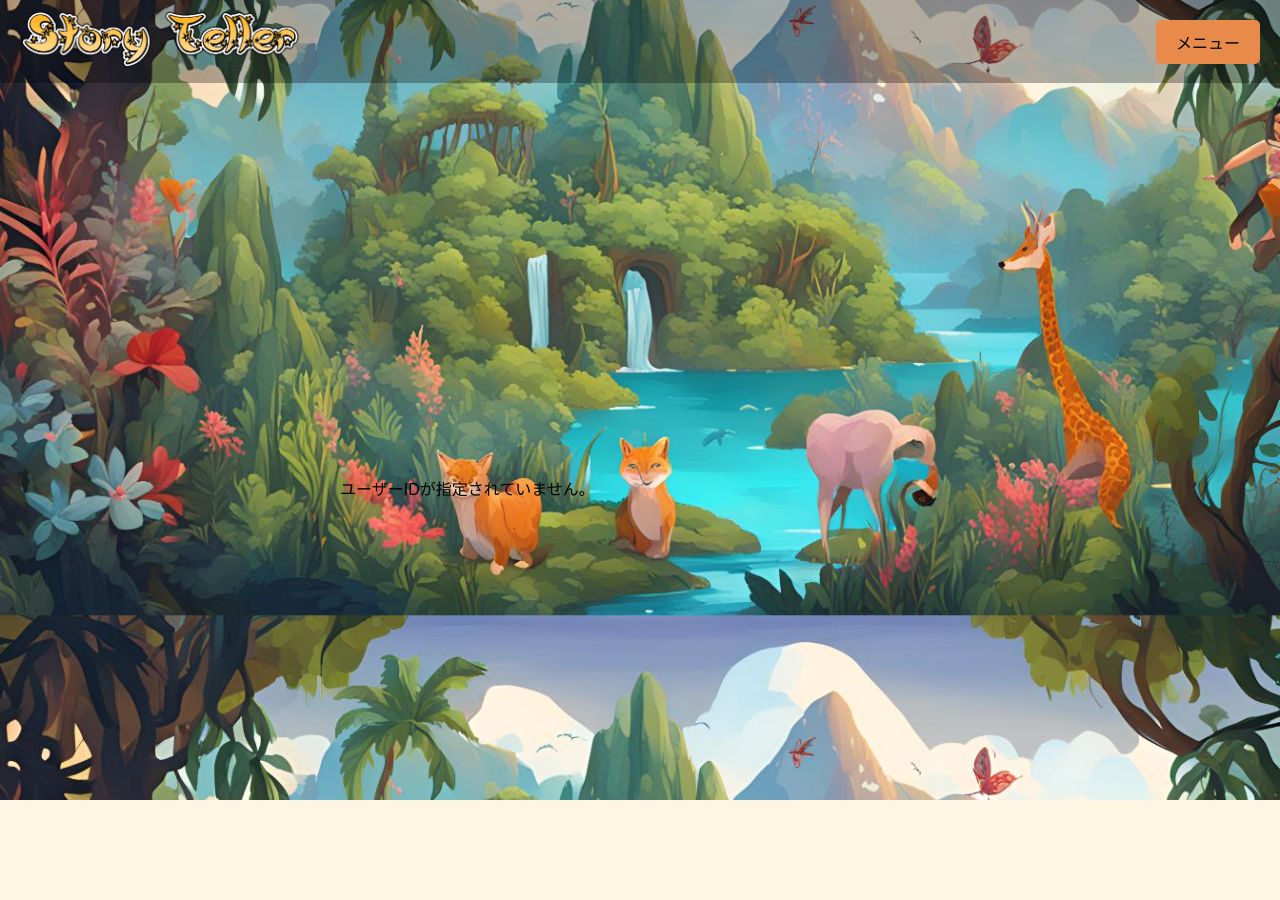
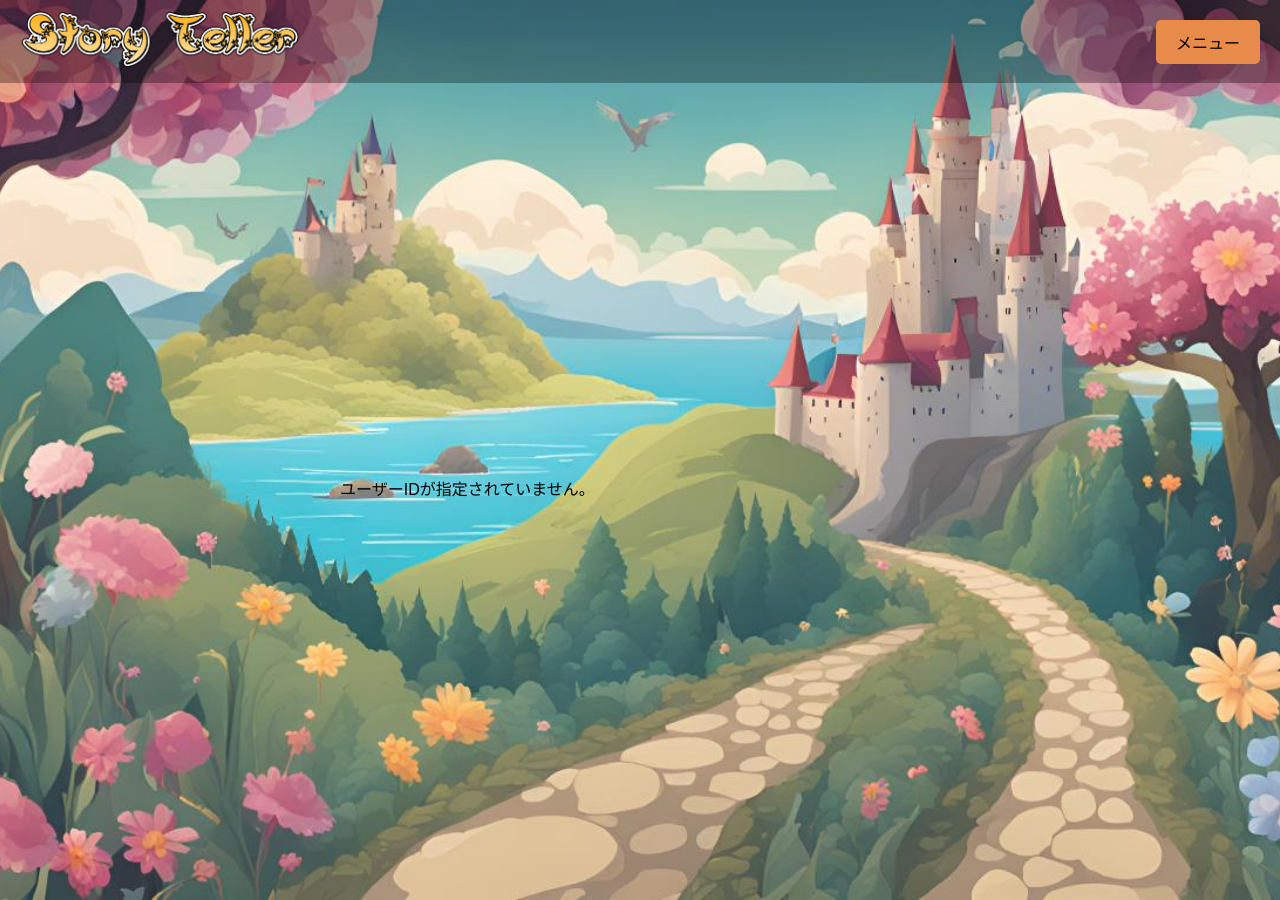
Before and after one commit to Shibabakainu/DeepImpact, a PHP site: page /resources/views/friend.php in a window 1280 px wide. Before the commit the page ends 800 px from the top, so only its background shows below. Run offline with PHP 8.4, Linux system fonts and the light colour scheme.

Commit message:
friend page css

```diff
--- a/resources/css/friend.css
+++ b/resources/css/friend.css
@@ -2,9 +2,11 @@ body {
     font-family: Arial, sans-serif;
     margin: 0;
     padding-top: 100px;
-    background-image: url(../../images/art5.jpg);
+    background-image: url(../../images/art4.jpg);
+    background-repeat: no-repeat;
     background-size: cover;
     background-position: center;
+    height: 100vh;
 }
 
 .container {
@@ -15,7 +17,6 @@ body {
 }
 
 .friend-search {
-
     width: 80%;
     padding: 50px;
     border: 1px solid #ccc;
@@ -23,7 +24,6 @@ body {
     background-color: rgba(0, 0, 0, 0.3);
     text-align: center;
     color: #fff;
-
 }
 
 .friend-search h2 {
--- a/resources/views/login/confirmation.php
+++ b/resources/views/login/confirmation.php
@@ -101,7 +101,7 @@
                     // Get the last inserted user ID
                     $user_id = $stmt->insert_id;
                     // Redirect to the profile page with user ID
-                    header("Location: ../login/profile.php?id=$user_id");
+                    header("Location: ../login/login.php?id=$user_id");
                     exit;
                 } else {
                     echo "Error: " . $stmt->error;
```
Lines whose indentation alone changed are shown as unchanged.
